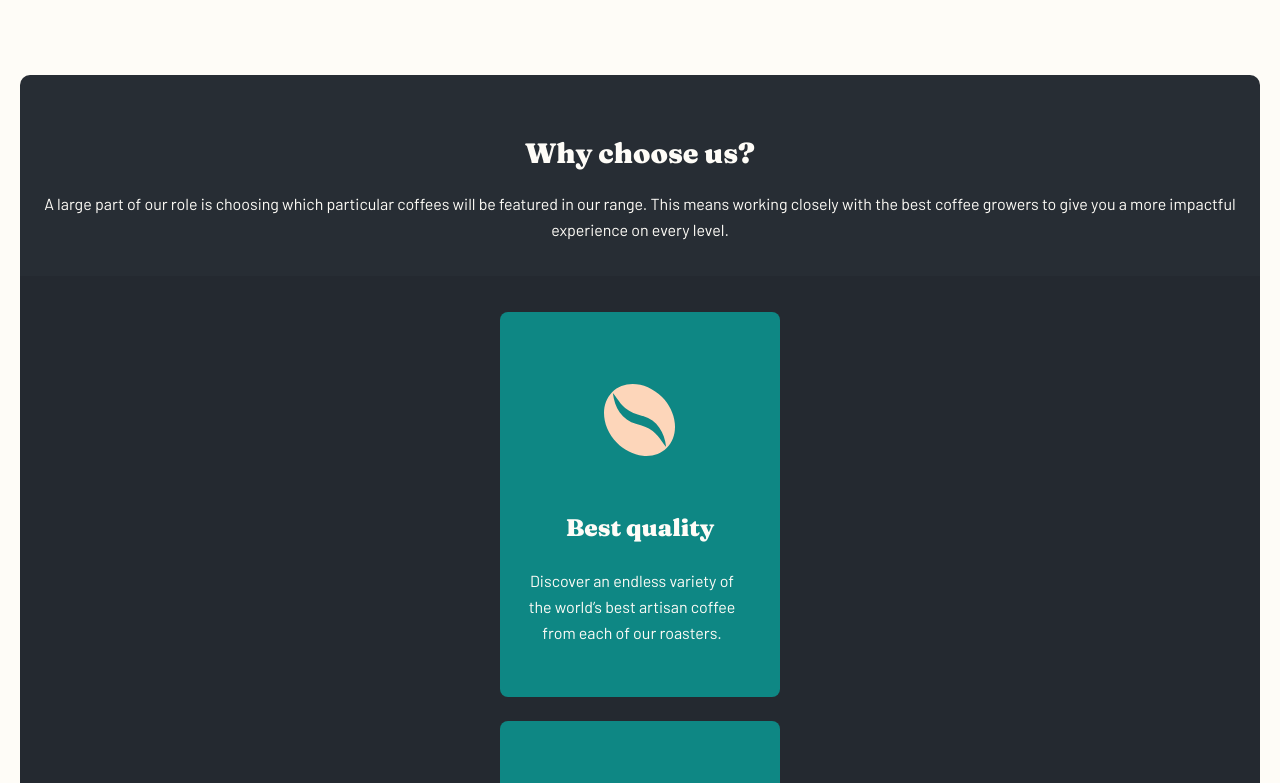
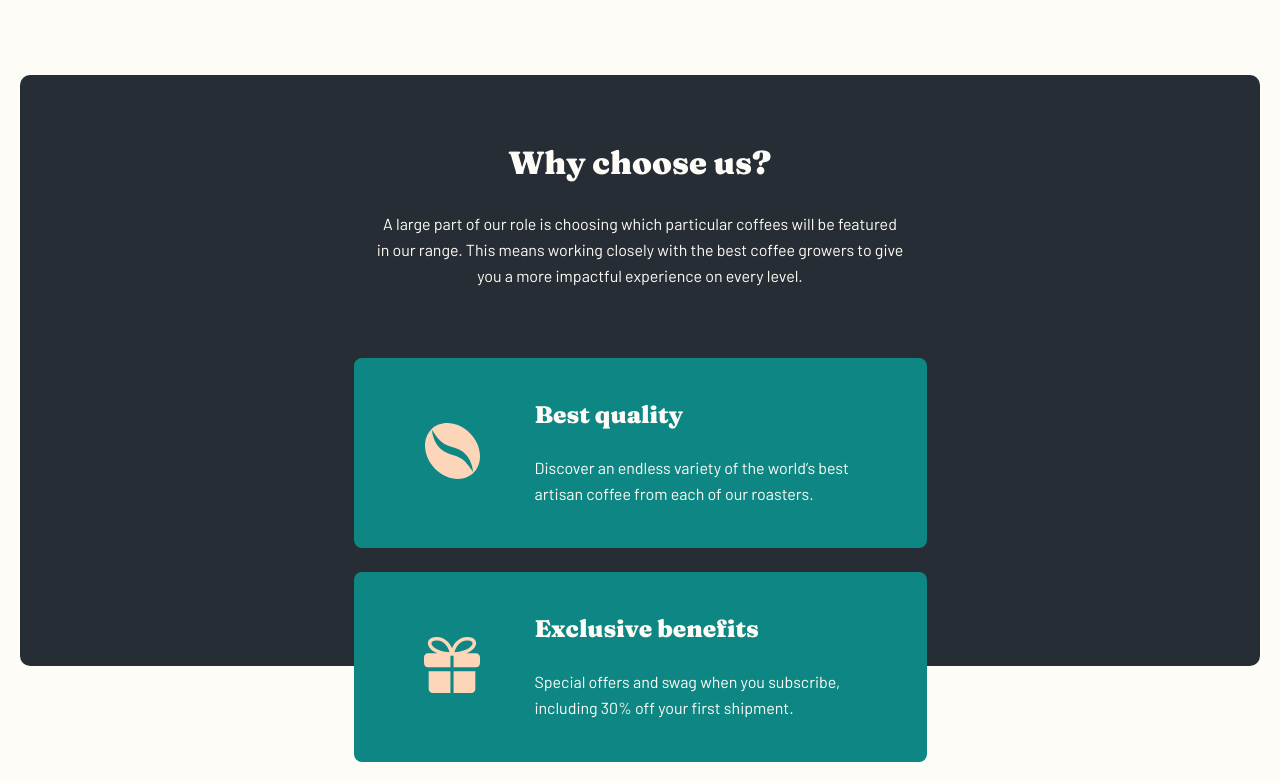
Before and after one commit to mukhammadyn/Coffee-roasters, a plain HTML site: page index.html in a window 1280 px wide. Shown: the part 1480-2263 px from the top of the page. Drawn offline with Linux system fonts and the light colour scheme.

Commit message:
Change tablet styles

```diff
--- a/css/styles.css
+++ b/css/styles.css
@@ -313,6 +313,10 @@ img {
 
 
 /* FACILITES */
+.facilites {
+  padding-bottom: 120px;
+}
+
 .facilities__top {
   position: relative;
   z-index: 1;
@@ -387,18 +391,19 @@ img {
   height: 72px;
   background-repeat: no-repeat;
   background-position: center center;
+  content: '';
 }
 
 .bean::before {
-  content: url(../img/bean.svg);
+  background-image: url(../img/bean.svg);
 }
 
 .surprise::before {
-  content: url(../img/surprise.svg);
+  background-image: url(../img/surprise.svg);
 }
 
 .car::before {
-  content: url(../img/car.svg);
+  background-image: url(../img/car.svg);
 }
 
 .facilitie-card {
@@ -564,6 +569,50 @@ img {
     font-size: 96px;
     line-height: 72px;
   }
+
+
+
+  /* FACILITIES */
+  .facilites {
+    padding-bottom: 144px;
+  }
+
+  .facilities__top::after {
+    height: 344px;
+    background-color: #272d34;
+  }
+
+  .facilities__top-inner {
+    max-width: 527px;
+    margin: 0 auto;
+  }
+
+  .facilities__title {
+    font-size: 32px;
+    line-height: 48px;
+  }
+
+  .facilities__item {
+    padding: 41px 48px 41px 181px;
+    width: 573px;
+  }
+
+  .facilities__item::before {
+    width: 56px;
+    height: 56px;
+    background-size: contain;
+    top: 65px;
+    left: calc(50% - 216px);
+  }
+
+  .facilitie__text {
+    text-align: left;
+    max-width: 344px;
+  }
+
+  .facilitie__heading {
+    text-align: left;
+  }
 }
 
 
```
